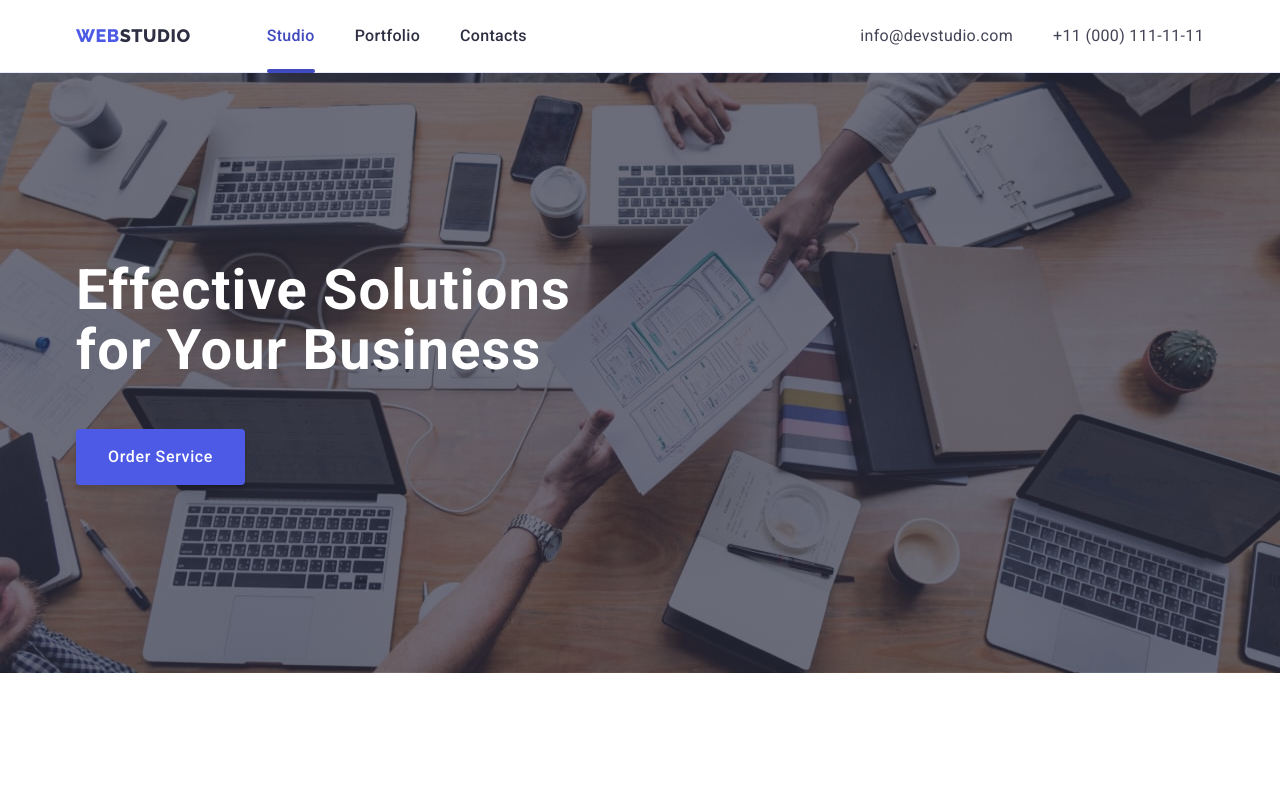
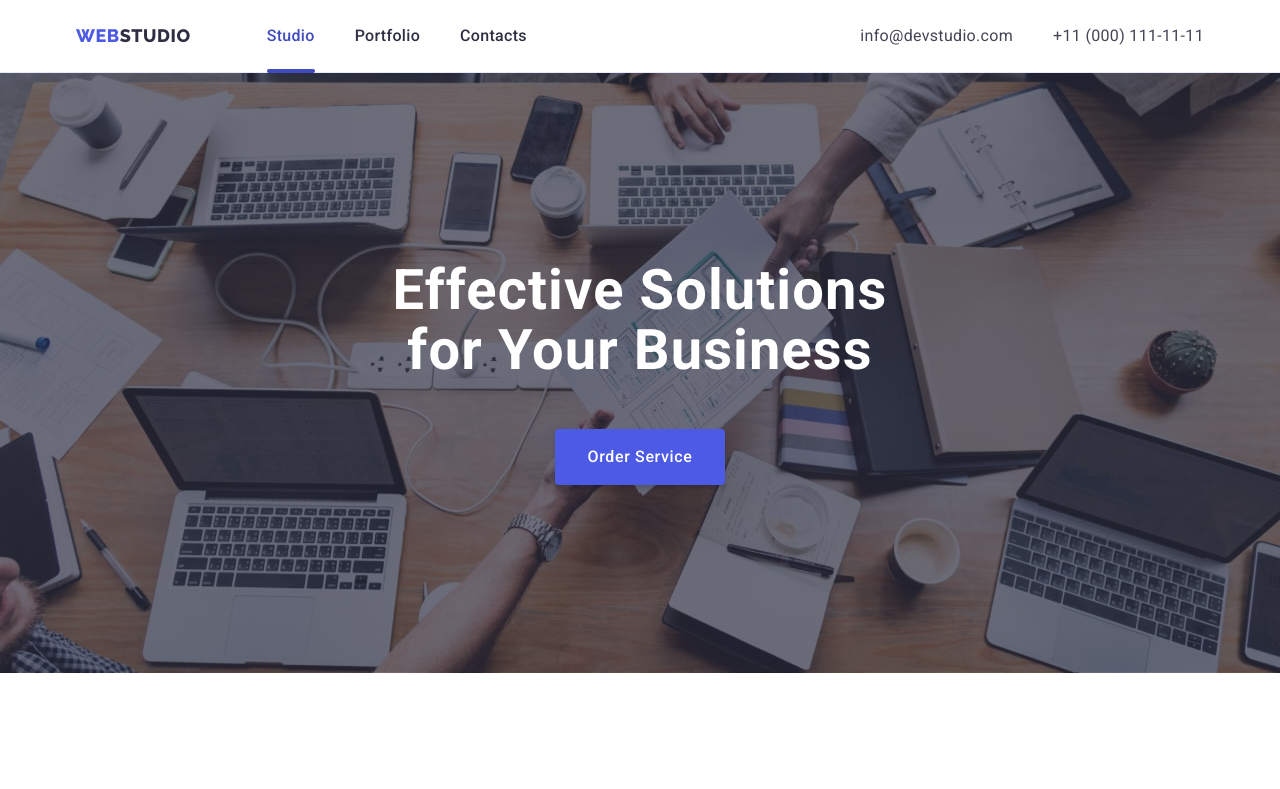
Before and after one commit to Julia2906/goit-markup-hw-06, a plain HTML site: page index.html in a window 1280 px wide. Shown: the top 789 px of the page. Drawn offline with nearby package versions, Linux system fonts and the light colour scheme.

Commit message:
hero margin

```diff
--- a/css/styles.css
+++ b/css/styles.css
@@ -193,6 +193,7 @@ img {
   background-repeat: no-repeat;
   background-position: center;
   background-size: cover;
+  margin: 0 auto;
 }
 
 .hero-button {
@@ -200,6 +201,7 @@ img {
   padding: 16px 32px;
   border-radius: 4px;
   min-width: 169px;
+  margin: 0 auto;
 
   transition-property: background-color;
   transition-duration: var(--transition-dur);
@@ -223,8 +225,9 @@ img {
 }
 
 .hero-title {
-  margin-bottom: 48px;
   max-width: 496px;
+  margin: 0 auto 48px auto;
+  text-align: center;
 
   color: var(--background-color-white);
   font-size: 56px;
```
